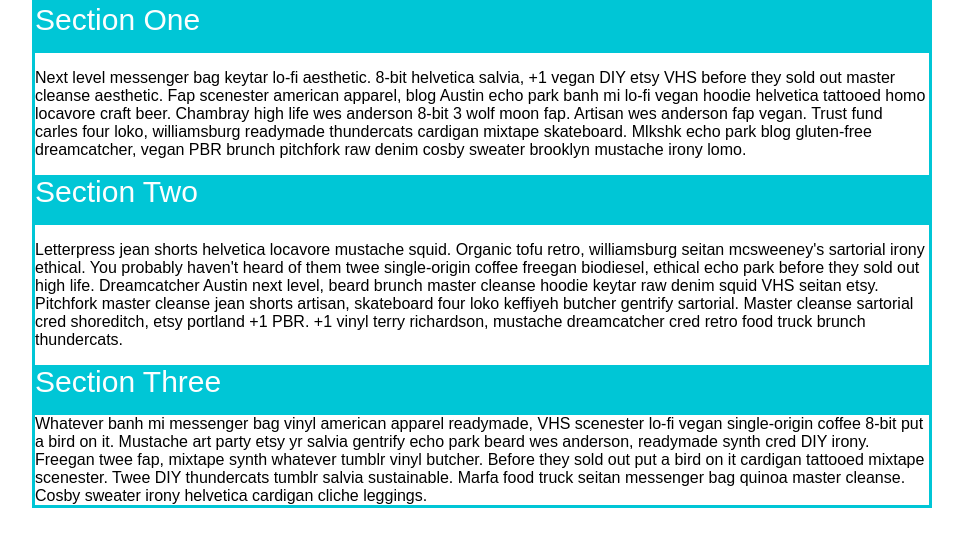
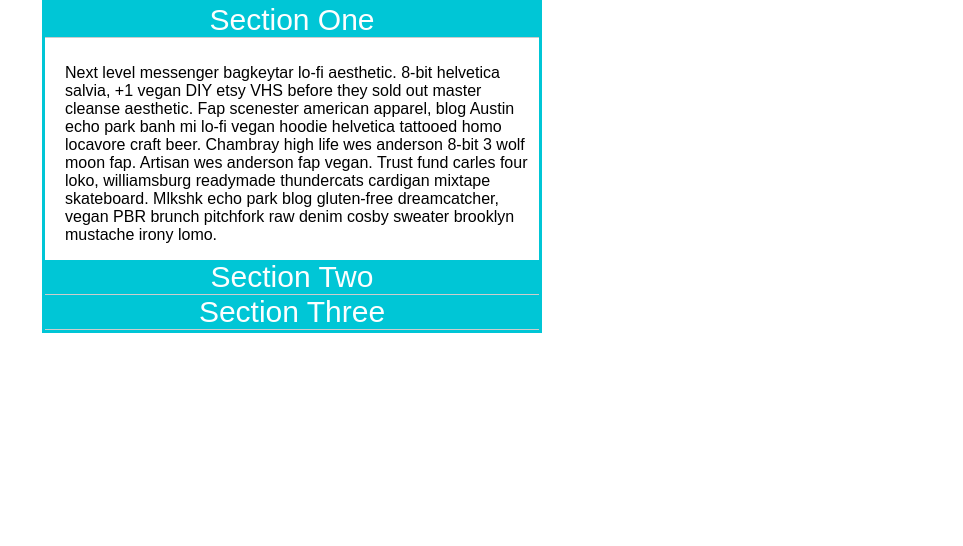
Before and after one commit to elmasrya/Accordion, a website: page app/index.html in a window 1280 px wide. Shown: the whole page, without its empty margins (158-1121 px from the left). Drawn offline with nearby package versions, Linux system fonts and the light colour scheme; files that its build step writes are made by us from their sources.

Commit message:
finished

```diff
--- a/app/index.html
+++ b/app/index.html
@@ -4,7 +4,7 @@
     <meta charset="utf-8">
     <meta name="description" content="">
     <meta name="viewport" content="width=device-width, initial-scale=1, minimal-ui">
-    <title>The Iron Yard</title>
+    <title>Accordian</title>
     <!-- Place favicon.ico and apple-touch-icon.png in the root directory -->
 
     <!-- build:css styles/vendor.css -->
@@ -12,7 +12,6 @@
     <link rel="stylesheet" href="../bower_components/normalize-css/normalize.css" />
     <!-- endbower -->
     <!-- endbuild -->
-
 
     <!-- build:css styles/main.css -->
     <link rel="stylesheet" href="styles/main.css">
@@ -23,53 +22,54 @@
     <!-- endbuild -->
   </head>
   <body>
+<div class = "container">
+  <div class= "box">
+      <div class="contentHeader" id="content1">Section One</div>
+        <p class="contentText1">
+          Next level messenger bagkeytar lo-fi aesthetic.
+          8-bit helvetica salvia, +1 vegan DIY etsy VHS before they sold
+          out master cleanse aesthetic. Fap scenester american apparel,
+          blog Austin echo park banh mi lo-fi vegan hoodie helvetica
+          tattooed homo locavore craft beer. Chambray high life wes anderson
+          8-bit 3 wolf moon fap. Artisan wes anderson fap vegan. Trust fund carles
+          four loko, williamsburg readymade thundercats cardigan mixtape skateboard.
+          Mlkshk echo park blog gluten-free dreamcatcher, vegan PBR brunch pitchfork
+          raw denim cosby sweater brooklyn mustache irony lomo.
+        </p>
+      </div>
 
-    <div class="container">
-      <div class="top">Section One</div>
-        <div class="box">
+    <div class= "box">
+      <div class="contentHeader" id="content2">Section Two</div>
+        <p class = "contentText2">
+          Letterpress jean shorts helvetica locavore mustache squid.
+          Organic tofu retro, williamsburg seitan mcsweeney's sartorial
+          irony ethical. You probably haven't heard of them twee single-origin
+          coffee freegan biodiesel, ethical echo park before they sold out high life.
+          Dreamcatcher Austin next level, beard brunch master cleanse hoodie keytar
+          raw denim squid VHS seitan etsy. Pitchfork master cleanse jean shorts artisan,
+          skateboard four loko keffiyeh butcher gentrify sartorial. Master cleanse sartorial
+          cred shoreditch, etsy portland +1 PBR. +1 vinyl terry richardson, mustache
+          dreamcatcher cred retro food truck brunch thundercats.
+        </p>
+      </div>
+
+    <div class= "box">
+     <div class="contentHeader" id="content3">Section Three</div>
+      <p class="contentText3">Whatever banh mi messenger bag
+        vinyl american apparel readymade, VHS scenester lo-fi vegan
+        single-origin coffee 8-bit put a bird on it. Mustache art
+        party etsy yr salvia gentrify echo park beard wes anderson,
+        readymade synth cred DIY irony. Freegan twee fap, mixtape synth whatever
+        tumblr vinyl butcher. Before they sold out put a bird on it cardigan tattooed
+        mixtape scenester. Twee DIY thundercats tumblr salvia sustainable. Marfa food
+        truck seitan messenger bag quinoa master cleanse. Cosby sweater irony helvetica
+        cardigan cliche leggings.
+      </p>
+    </div>
+  </div>
 
 
-          <p class="text">
-            Next level messenger bag keytar lo-fi aesthetic. 8-bit helvetica salvia,
-            +1 vegan DIY etsy VHS before they sold out master cleanse aesthetic. Fap scenester american
-            apparel, blog Austin echo park banh mi lo-fi vegan hoodie helvetica tattooed homo locavore craft beer.
-            Chambray high life wes anderson 8-bit 3 wolf moon fap. Artisan wes anderson fap vegan.
-            Trust fund carles four loko, williamsburg readymade thundercats cardigan mixtape skateboard.
-            Mlkshk echo park blog gluten-free dreamcatcher, vegan PBR brunch pitchfork raw denim cosby sweater
-            brooklyn mustache irony lomo.
-          </p>
 
-      </div><!--box1-->
-
-<!--..................................................-->
-
-    <div class="top">Section Two</div>
-      <div class= "box">
-      <!--top2-->
-        <p class = "text">Letterpress jean shorts helvetica locavore mustache squid. Organic tofu retro,
-            williamsburg seitan mcsweeney's sartorial irony ethical. You probably haven't heard of them twee
-            single-origin coffee freegan biodiesel, ethical echo park before they sold out high life. Dreamcatcher
-            Austin next level, beard brunch master cleanse hoodie keytar raw denim squid VHS seitan etsy. Pitchfork
-            master cleanse jean shorts artisan, skateboard four loko keffiyeh butcher gentrify sartorial. Master
-            cleanse sartorial cred shoreditch, etsy portland +1 PBR. +1 vinyl terry richardson, mustache dreamcatcher
-            cred retro food truck brunch thundercats.
-        </p><!--close2-->
-      </div><!--box2-->
-
-<!--..................................................-->
-    <div class="top">Section Three</div>
-      <div class= "box">
-
-        <div class = "text">Whatever banh mi messenger bag vinyl american apparel readymade, VHS scenester
-            lo-fi vegan single-origin coffee 8-bit put a bird on it. Mustache art party etsy yr salvia gentrify
-            echo park beard wes anderson, readymade synth cred DIY irony. Freegan twee fap, mixtape synth whatever
-            tumblr vinyl butcher. Before they sold out put a bird on it cardigan tattooed mixtape scenester.
-            Twee DIY thundercats tumblr salvia sustainable. Marfa food truck seitan messenger bag quinoa master
-            cleanse. Cosby sweater irony helvetica cardigan cliche leggings.
-        </div><!--close3-->
-      </div><!--box3-->
-
-    </div><!--container-->
 
 
 
--- a/app/scripts/main.js
+++ b/app/scripts/main.js
@@ -1,39 +1,19 @@
-
-  $('.top').on('click',function() {
-  $('.text').addClass('close');
-  $('this').next().find('.text').removeClass('close');
-  $('this').next().find('.text').addClass('open');
-});
-
-/*
-$('.top2').on('click',function() {
+$('.contentText2').css("display","none");
+$('.contentText3').css("display","none");
 
 
-  $('.text2').removeClass('text2');
-
-
-
-
-});
-
-$('.top3').on('click',function() {
-
-  $('.text3').removeClass('text3');
-
-});
-
-/*
-$('.top2').click(function() {
-
-
-
-  $('.box2').removeClass('text2');
-});
-
-$('.top3').click(function() {
-
-
-
-  $('.box3').removeClass('text3');
-});
-*/
+$('#content1').click(function(){
+  $('.contentText1').css("display","block");
+  $('.contentText2').css("display","none");
+  $('.contentText3').css("display","none");
+    });
+$('#content2').click(function(){
+  $('.contentText2').css("display","block");
+  $('.contentText1').css("display","none");
+  $('.contentText3').css("display","none");
+    });
+$('#content3').click(function(){
+  $('.contentText3').css("display","block");
+  $('.contentText1').css("display","none");
+  $('.contentText2').css("display","none");
+    });
--- a/app/styles/main.scss
+++ b/app/styles/main.scss
@@ -4,78 +4,45 @@
 
 // Custom Styles
 
+//standard colors
 .container{
-  margin:auto;
-  width:900px;
-  height:100%;
-  border:solid;
-  border-color:rgb(0, 198, 214);
-  }
-
-.open {
-  display:block;
+  width:500px;
+  margin-left:200px;
+}
+.box{
 
 }
 
-.close{
-  display:none;
+.contentHeader{
+  text-align:center;
+  font-size: 30px;
+  color:rgb(253, 254, 254);
+  background-color: rgb(0, 198, 214);
+  width:100%;
+  border-bottom: 1px solid #cccccc;
+}
+
+.contentText1{
+  padding-left:20px;
+  padding-top:10px;
 
 }
 
-/*----------------------------------------------------------------*/
-/*----------------------------------------------------------------*/
+.contentText2{
+  padding-left:20px;
+  padding-top:10px;
 
-.box{
-  }
+}
 
-.top{
-  font-size: 30px;
-  color:rgb(253, 254, 254);
-  background-color: rgb(0, 198, 214);
-  height: 50px;
-  width:100%;
-  }
+.contentText3{
+  padding-left:20px;
+  padding-top:10px;
 
-
-/*.text{
-
-  display:none;
-
-
-}*/
-/*----------------------------------------------------------------*/
-/*----------------------------------------------------------------  .box2{
-
-      }
-
-    .top2{
-      font-size: 30px;
-      color:rgb(253, 254, 254);
-      background-color: rgb(0, 198, 214);
-      height: 50px;
-      width:100%;
-      }
-
-    .text2{
-
-      display:none;
-      }
+}
 
 
 
----------------------------------------------------------------*/
-/*---------------------------------------------------------------
-
-.box3{
-  }
-
-.top3{
-  font-size: 30px;
-  color:rgb(253, 254, 254);
-  background-color: rgb(0, 198, 214);
-  }
-
-.text3{
-  display:none;
-  }
-*/
+.container{
+  border:solid;
+  border-color:rgb(0, 198, 214);
+}
```
Also changed, not shown: .tmp/styles/main.css, 1 other file.
